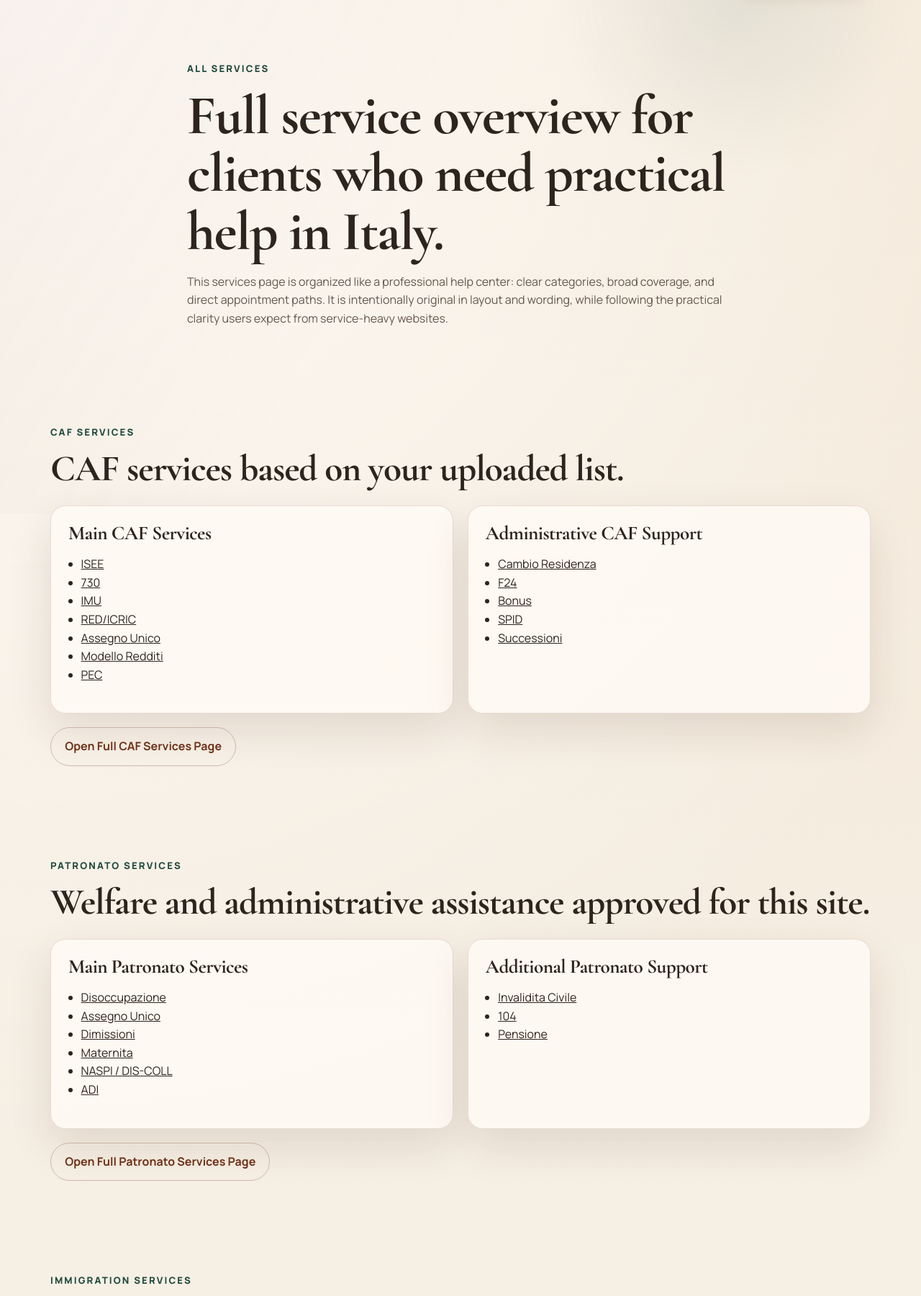
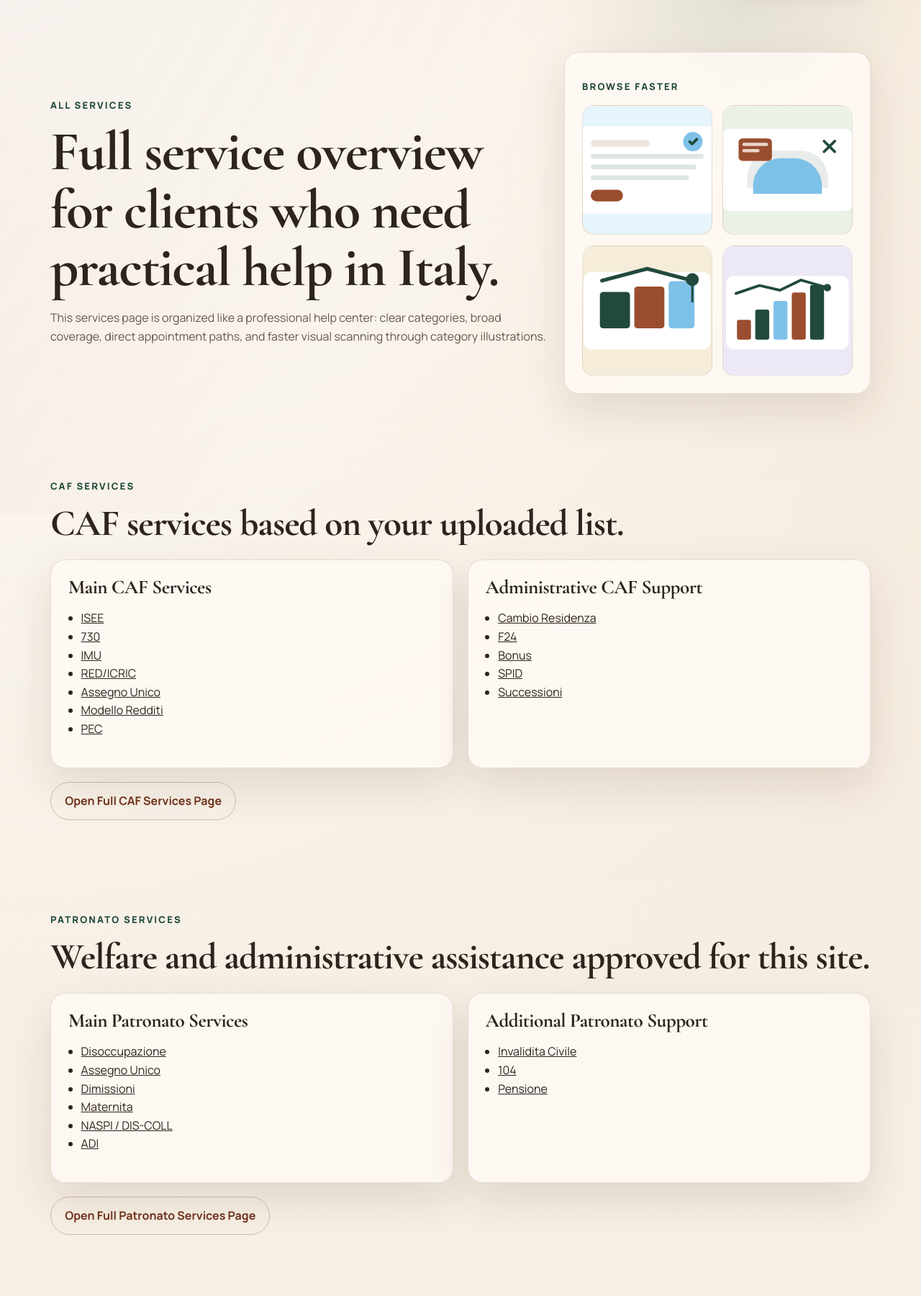
Before and after one commit to ananthareddykunreddy/italia-caf-immigration-site, a Flask app: page /services in a window 1280 px wide. Shown: the part 86-1886 px from the top of the page at 72% size. Run offline with Flask 3, Linux system fonts and the light colour scheme.

Commit message:
Add service illustrations and improve public UI

```diff
--- a/static/styles.css
+++ b/static/styles.css
@@ -191,6 +191,10 @@ a {
   align-items: stretch;
 }
 
+.services-hero-grid {
+  align-items: center;
+}
+
 .split {
   grid-template-columns: minmax(0, 1.1fr) minmax(320px, 1fr);
 }
@@ -257,6 +261,7 @@ a {
 .hero-panel,
 .panel,
 .card,
+.visual-card,
 .contact-form,
 .flash {
   background: rgba(255, 250, 244, 0.88);
@@ -268,6 +273,7 @@ a {
 .hero-panel,
 .panel,
 .card,
+.visual-card,
 .contact-form {
   padding: 1.5rem;
 }
@@ -322,6 +328,36 @@ a {
 
 .service-bullets a:hover {
   color: var(--brand-dark);
+}
+
+.service-showcase {
+  display: grid;
+  grid-template-columns: repeat(2, minmax(0, 1fr));
+  gap: 1.2rem;
+}
+
+.visual-card {
+  display: grid;
+  gap: 0.9rem;
+}
+
+.visual-card img,
+.mini-visual-grid img {
+  width: 100%;
+  border-radius: 1rem;
+  border: 1px solid rgba(80, 50, 30, 0.12);
+  background: linear-gradient(180deg, rgba(255, 255, 255, 0.92), rgba(239, 226, 208, 0.8));
+}
+
+.mini-visual-grid {
+  display: grid;
+  grid-template-columns: repeat(2, minmax(0, 1fr));
+  gap: 0.9rem;
+}
+
+.mini-visual-grid img {
+  aspect-ratio: 1 / 1;
+  object-fit: cover;
 }
 
 .docs-grid,
@@ -475,6 +511,7 @@ a {
   .split,
   .cards,
   .cards-two,
+  .service-showcase,
   .service-board,
   .service-board-wide,
   .docs-grid,
@@ -485,7 +522,8 @@ a {
 
   .nav-wrap,
   .footer-wrap,
-  .dashboard-head {
+  .dashboard-head,
+  .header-actions {
     flex-wrap: wrap;
   }
 
--- a/templates/services.html
+++ b/templates/services.html
@@ -6,12 +6,23 @@
 {% block content %}
 <main class="page-shell">
   <section class="page-hero">
-    <div class="container narrow">
-      <p class="eyebrow">All Services</p>
-      <h1>Full service overview for clients who need practical help in Italy.</h1>
-      <p class="lead">
-        This services page is organized like a professional help center: clear categories, broad coverage, and direct appointment paths. It is intentionally original in layout and wording, while following the practical clarity users expect from service-heavy websites.
-      </p>
+    <div class="container hero-grid services-hero-grid">
+      <div>
+        <p class="eyebrow">All Services</p>
+        <h1>Full service overview for clients who need practical help in Italy.</h1>
+        <p class="lead">
+          This services page is organized like a professional help center: clear categories, broad coverage, direct appointment paths, and faster visual scanning through category illustrations.
+        </p>
+      </div>
+      <aside class="hero-panel">
+        <p class="panel-kicker">Browse Faster</p>
+        <div class="mini-visual-grid">
+          <img src="{{ url_for('static', filename='illustrations/caf.svg') }}" alt="CAF services">
+          <img src="{{ url_for('static', filename='illustrations/immigration.svg') }}" alt="Immigration services">
+          <img src="{{ url_for('static', filename='illustrations/admission.svg') }}" alt="Admission services">
+          <img src="{{ url_for('static', filename='illustrations/business.svg') }}" alt="Business services">
+        </div>
+      </aside>
     </div>
   </section>
 
```
Also changed, not shown: templates/home.html (+13 -7 lines), static/illustrations/admission.svg (added), static/illustrations/business.svg (added), static/illustrations/caf.svg (added), static/illustrations/immigration.svg (added), static/illustrations/others.svg (added), static/illustrations/patronato.svg (added).
